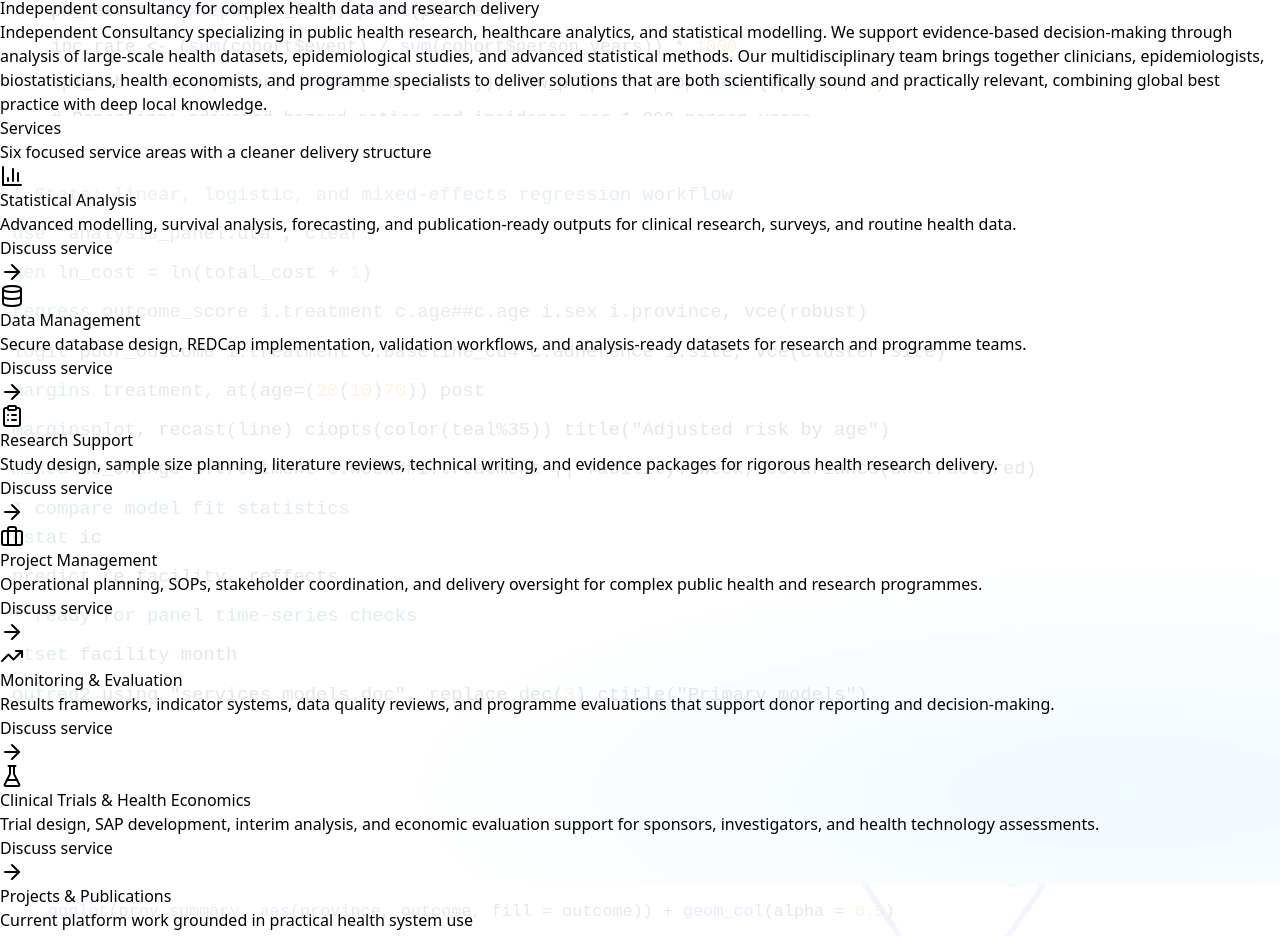
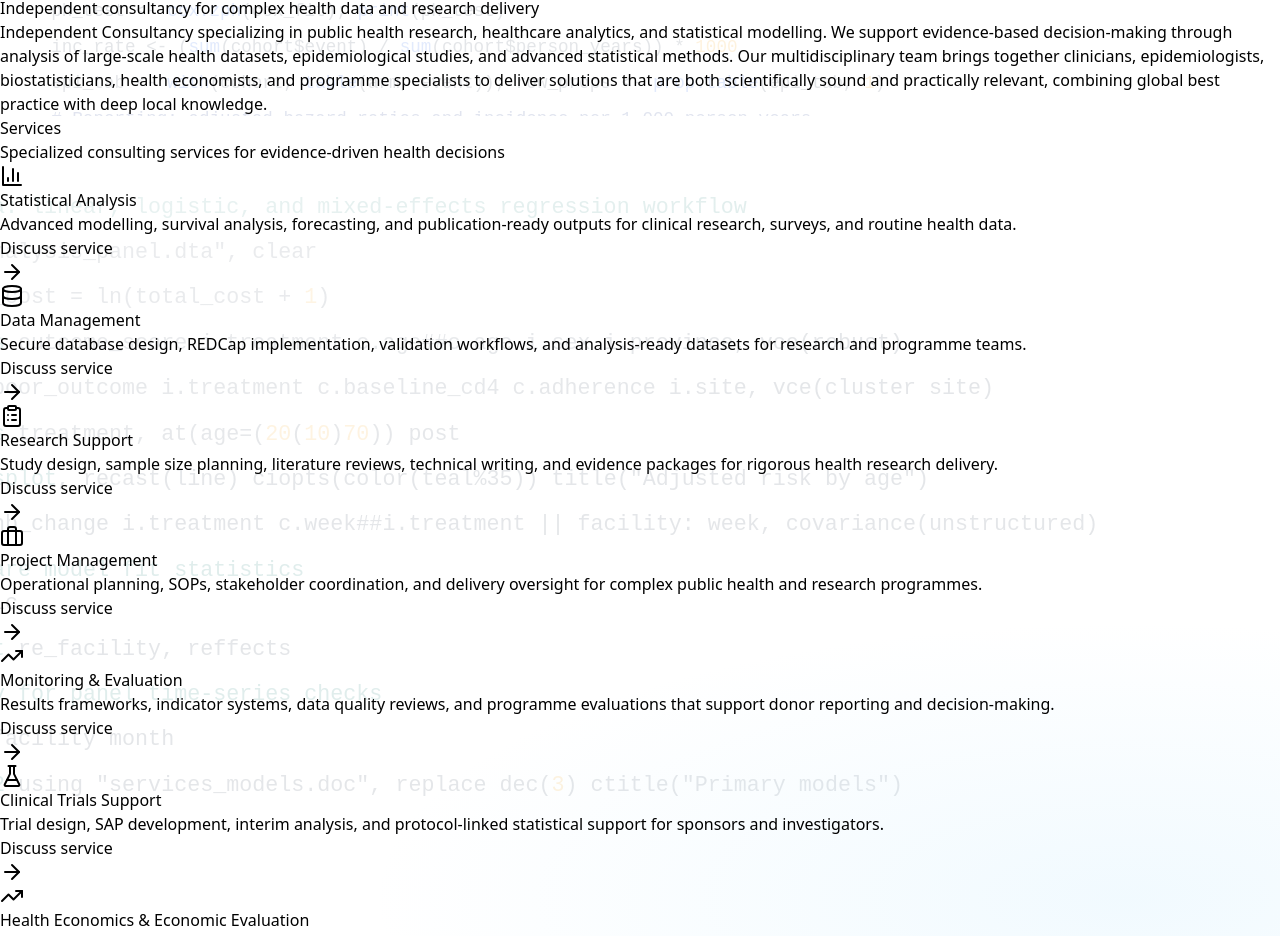
Before and after one commit to MTHermann/Bluetick-Health-public-health-consulting-website, a React (Vite) app: page / in a window 1280 px wide. Shown: the part 2378-3314 px from the top of the page. Built offline with nearby package versions, Linux system fonts and the light colour scheme; the HTML template or start-up script is replaced by a standard one.

Commit message:
Restore services section to seven cards
Co-authored-by: MTHermann <158726671+MTHermann@users.noreply.github.com>

```diff
--- a/src/pages/ConsultingWebsite.jsx
+++ b/src/pages/ConsultingWebsite.jsx
@@ -60,8 +60,13 @@ const services = [
   },
   {
     icon: FlaskConical,
-    title: 'Clinical Trials & Health Economics',
-    body: 'Trial design, SAP development, interim analysis, and economic evaluation support for sponsors, investigators, and health technology assessments.',
+    title: 'Clinical Trials Support',
+    body: 'Trial design, SAP development, interim analysis, and protocol-linked statistical support for sponsors and investigators.',
+  },
+  {
+    icon: TrendingUp,
+    title: 'Health Economics & Economic Evaluation',
+    body: 'Cost-effectiveness analysis, budget impact modelling, and decision-focused evaluation support for policy and investment planning.',
   },
 ]
 
@@ -126,7 +131,8 @@ function SiteHeader({ pathname }) {
       { label: 'Research Support', href: '/#services' },
       { label: 'Project Management', href: '/#services' },
       { label: 'Monitoring & Evaluation', href: '/#services' },
-      { label: 'Clinical Trials & Health Economics', href: '/#services' },
+      { label: 'Clinical Trials Support', href: '/#services' },
+      { label: 'Health Economics & Economic Evaluation', href: '/#services' },
     ],
     Blogs: [{ label: 'All blog post pages', href: '/blog/' }],
     News: [
@@ -358,7 +364,7 @@ function HomePage({
           <div className="max-w-3xl">
             <p className="text-sm font-semibold uppercase tracking-[0.22em] text-blue-700">Services</p>
             <h2 className="mt-4 text-3xl font-semibold tracking-[-0.03em] text-slate-950 md:text-4xl">
-              Six focused service areas with a cleaner delivery structure
+              Specialized consulting services for evidence-driven health decisions
             </h2>
           </div>
           <div className="mt-12 grid gap-6 md:grid-cols-2 lg:grid-cols-3">
```
